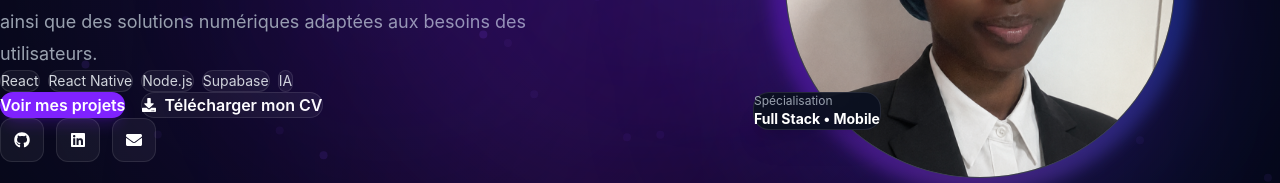
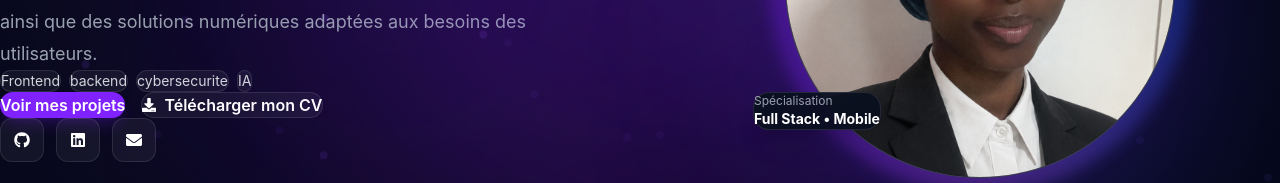
Before and after one commit to khadijandiayeeeh-cpu/portfolio, a React app: page / in a window 1280 px wide. Shown: the part 417-600 px from the top of the page. Built offline with nearby package versions, Linux system fonts and the light colour scheme; the HTML template or start-up script is replaced by a standard one.

Commit message:
mise a jour du  portfolio

```diff
--- a/src/components/sections/Hero.tsx
+++ b/src/components/sections/Hero.tsx
@@ -194,10 +194,9 @@ export default function Hero() {
             >
 
               {[
-                "React",
-                "React Native",
-                "Node.js",
-                "Supabase",
+                "Frontend",
+                "backend",
+                "cybersecurite",
                 "IA",
               ].map((tech) => (
 
```
